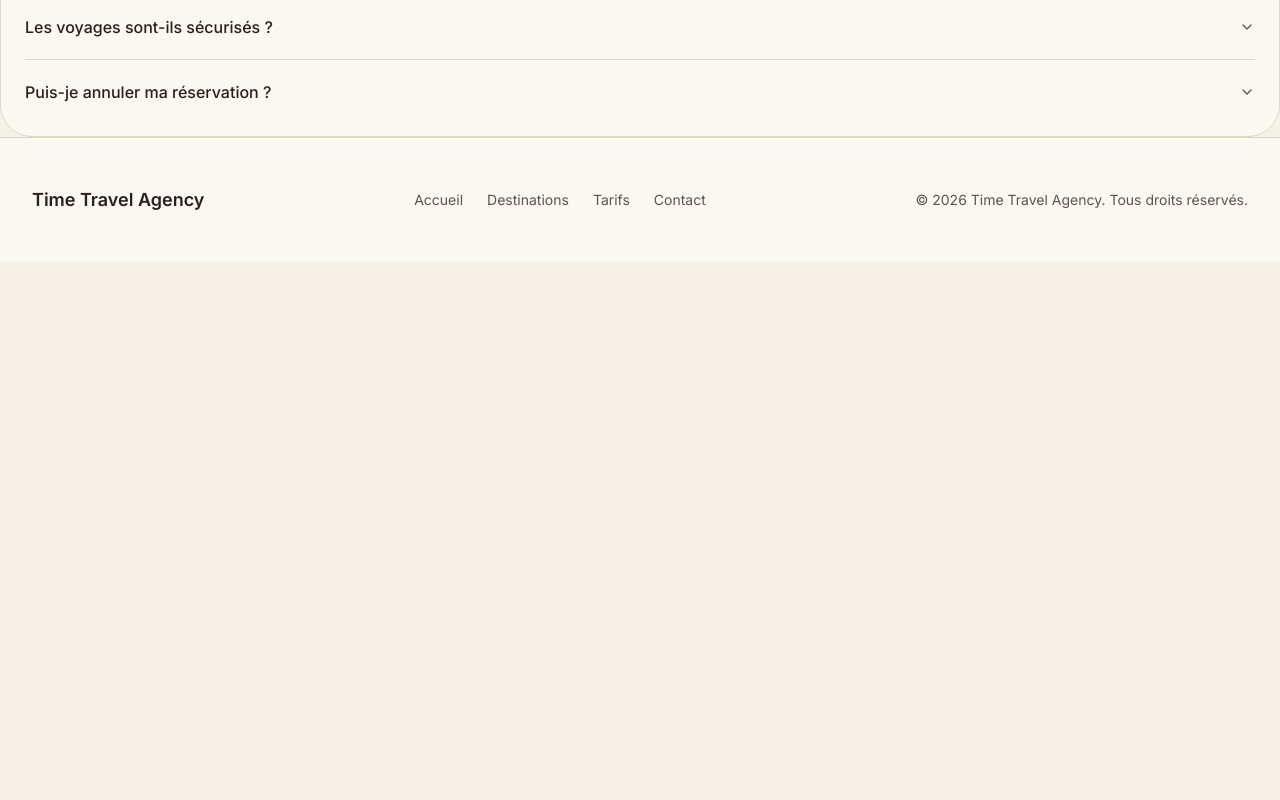
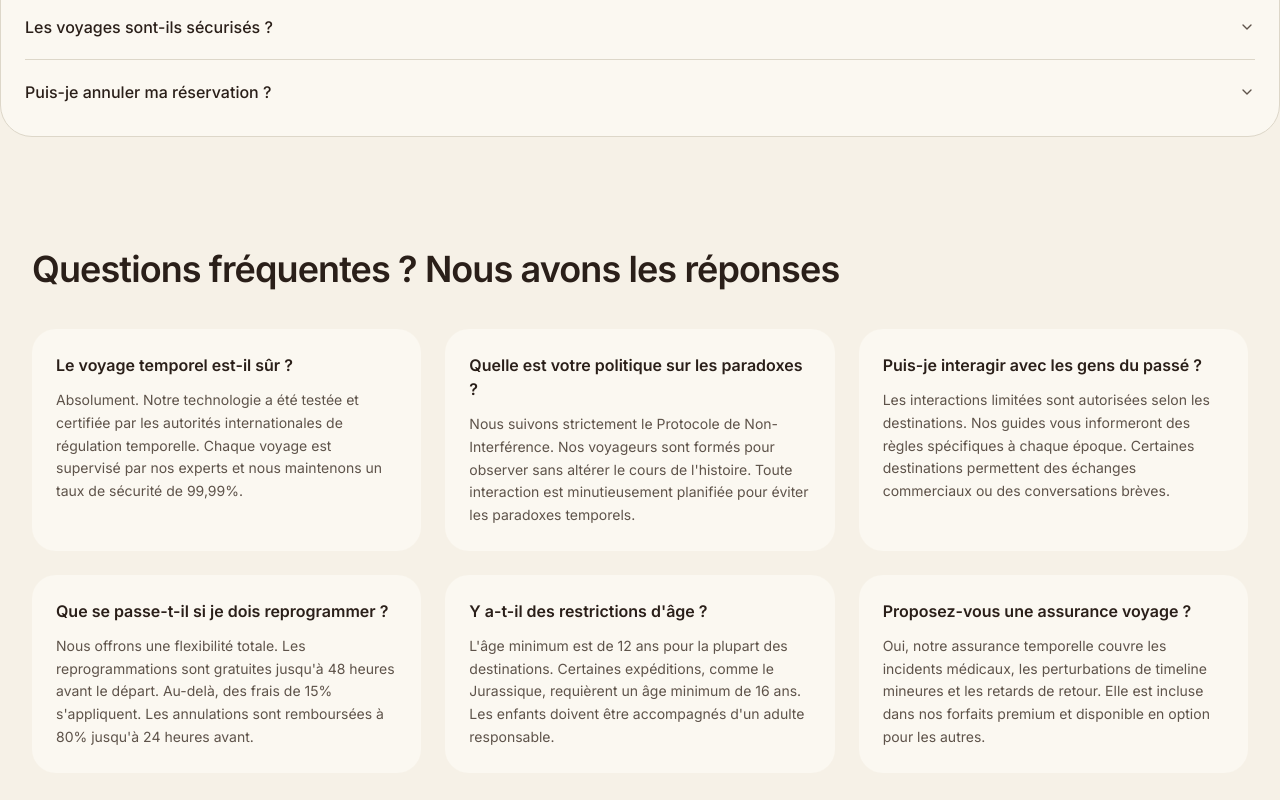
Before and after one commit to alagh697/v0-time-travel-agency, a Next.js app: page /contact in a window 1280 px wide. Shown: the part 1780-2580 px from the top of the page. Before the commit the page ends 2042 px from the top, so only its background shows below. Built offline with nearby package versions, Linux system fonts and the light colour scheme; a web font is replaced by a local one.

Commit message:
feat: re-enable FAQSection component in ContactPage
Restored FAQSection component for user inquiries in contact page.

```diff
--- a/app/contact/page.tsx
+++ b/app/contact/page.tsx
@@ -14,7 +14,7 @@ export default function ContactPage() {
         <ContactHero />
         <ContactForm />
         <ContactInfo />
-        {/* <FAQSection /> */}
+        <FAQSection />
       </main>
       <Footer />
       <SupportChat />
```
